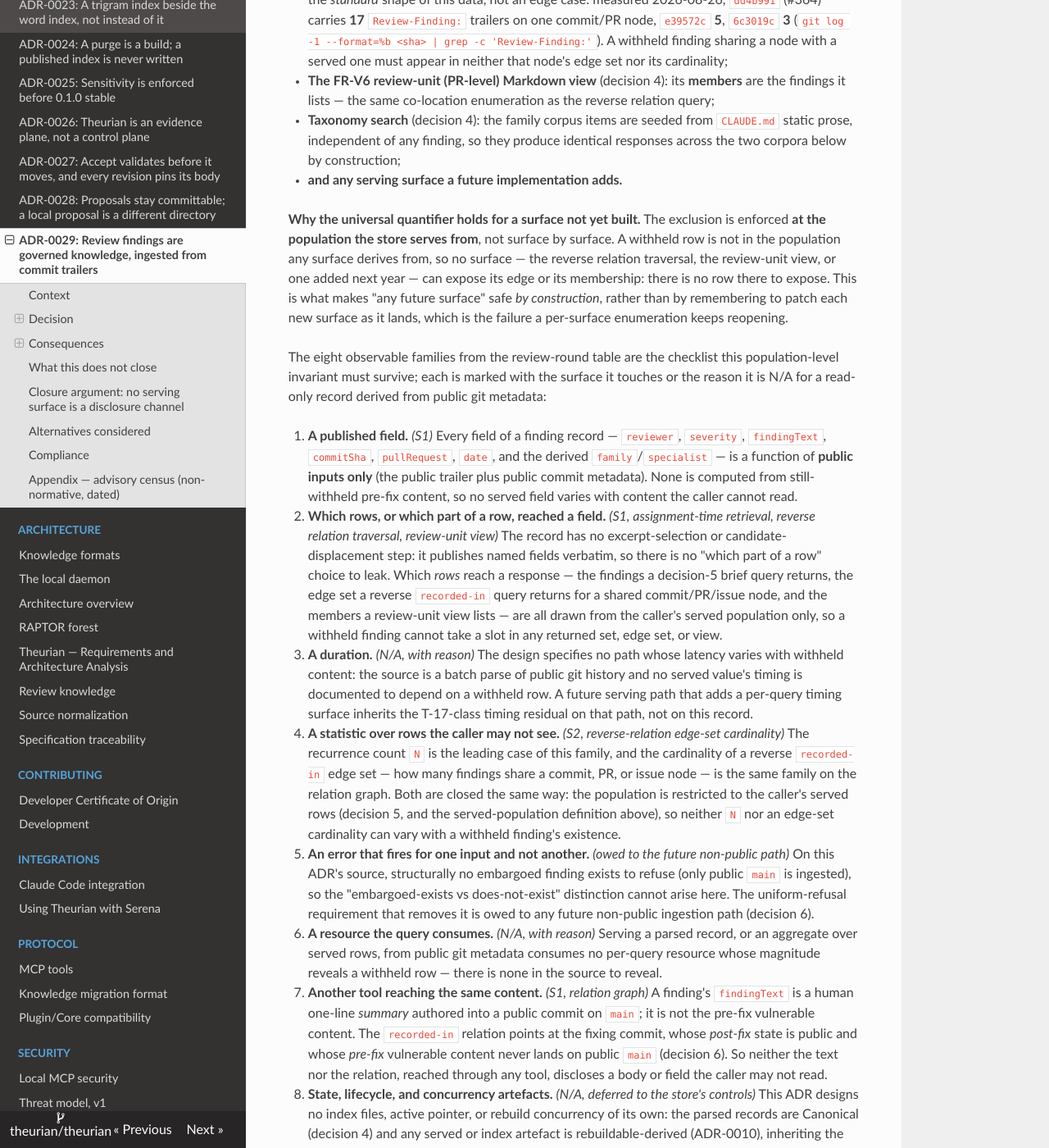
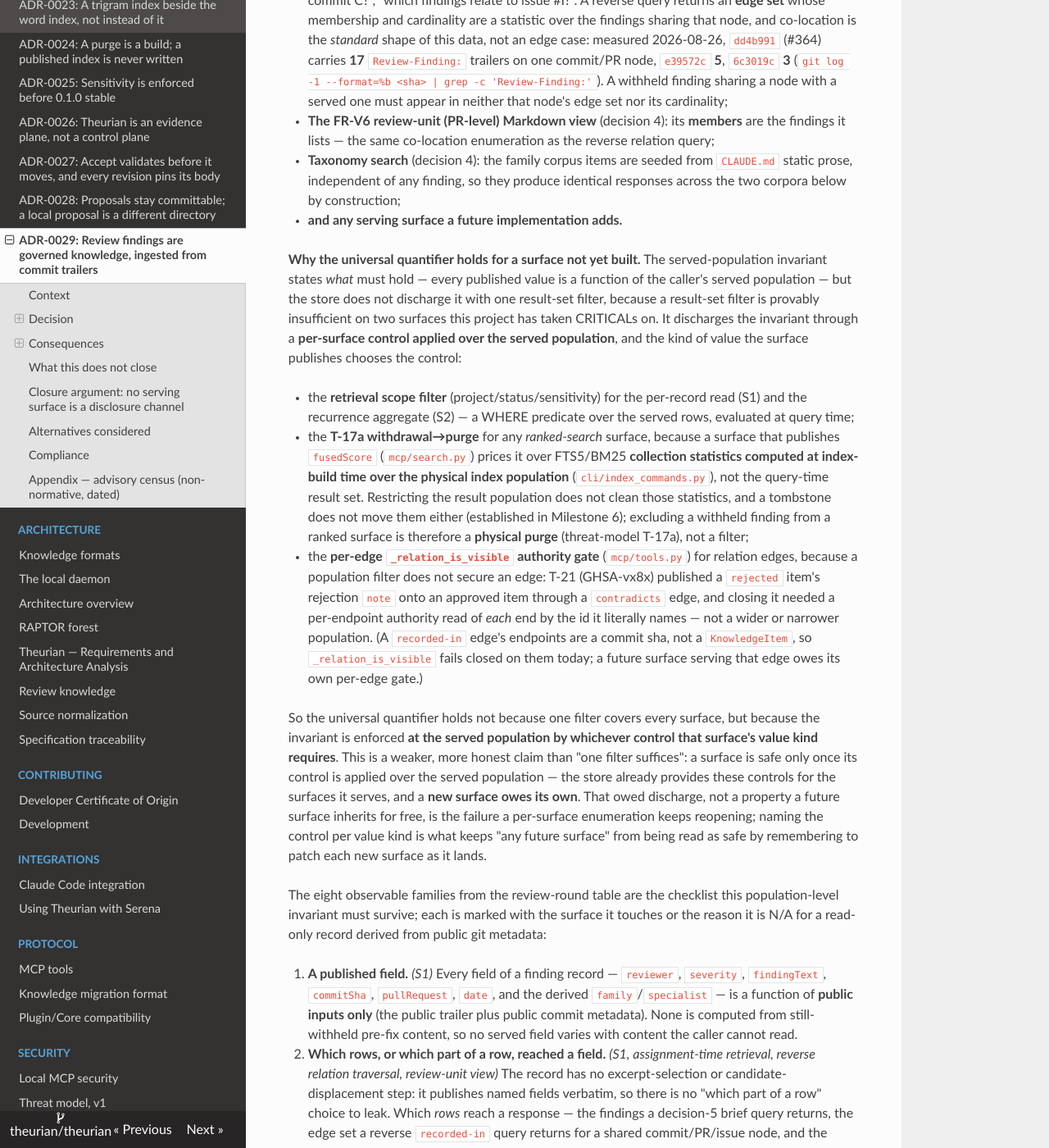
Before and after one commit to theurian/theurian, an MkDocs documentation site: the page built from docs/adr/0029-review-findings-are-governed-knowledge.md, in a window 1280 px wide and 1400 px high, scrolled down 11348 px. Shown: the whole window at 82% size. Built offline with MkDocs 1.6.1, drawn with Linux system fonts in a browser that asks for light colours; some of the changed text lies outside the part shown.

Commit message:
docs(adr): qualify the closure's per-surface enforcement
The universal served-population invariant is correct, but the closure's
"safe by construction / single population" wording read as if one
result-set filter suffices on every surface. It does not on two surfaces
this project has taken CRITICALs on:

- a ranked-search surface publishes `fusedScore`, priced over FTS5/BM25
  collection statistics computed at index-build time over the physical
  index population, so a result-set filter cannot exclude a withheld
  finding -- the control is the T-17a withdrawal->purge (a physical
  purge; a tombstone does not move collection statistics);
- relation-edge visibility needs the per-edge `_relation_is_visible`
  authority gate T-21 (GHSA-vx8x) required, not a population filter.

Correct the enforcement framing to a per-surface control over the served
population (weaker, more honest), add the owed two-corpora tests for the
reverse edge set/cardinality, the FR-V6 view members, and the ranked
T-17a-purged population, and reword the SEC-13 degeneration LOW so it no
longer conflates git origin with the project-isolation boundary. Status
stays proposed; docs-only, no behaviour change.

Review-Finding: adversarial MEDIUM — family #4 omitted ranked-search collection statistics (fusedScore), whose exclusion needs T-17a purge not a result-set filter
Review-Finding: security MEDIUM — the closure's single-population "safe by construction" framing under-specified the store's per-surface enforcement (T-17a purge; the per-edge _relation_is_visible gate T-21 required)
Signed-off-by: Takehide Uchida <utchy007@gmail.com>

```diff
--- a/docs/adr/0029-review-findings-are-governed-knowledge.md
+++ b/docs/adr/0029-review-findings-are-governed-knowledge.md
@@ -495,8 +495,11 @@ not read it under any other withholding dimension — SEC-13 cross-project
 isolation, a sensitivity label, or a draft/rejected lifecycle status. The served
 population is therefore the embargo-cleared rows intersected with the rows this
 caller may read. On this ADR's source those other dimensions **degenerate**: the
-source ingests only public `main`, single-origin, and a finding record carries no
-sensitivity label and no draft/rejected status, so here *served = embargo-cleared*.
+source ingests only public `main`, and a finding record carries no sensitivity
+label and no draft/rejected status. SEC-13's isolation does not vanish — the
+standard `chunks.project_id` project filter still runs; it simply **narrows to one
+project**, because this source's findings all belong to a single project — so here
+*served = embargo-cleared*.
 That degeneration is a property of this source, named so it is not mistaken for
 the invariant — a future store that aggregates multi-project findings or attaches
 sensitivity restores the dimensions, and the per-caller filter is then the store's
@@ -531,14 +534,43 @@ The surfaces the design defines today are instances of this, not the extent of i
   responses across the two corpora below by construction;
 - **and any serving surface a future implementation adds.**
 
-**Why the universal quantifier holds for a surface not yet built.** The exclusion
-is enforced **at the population the store serves from**, not surface by surface. A
-withheld row is not in the population any surface derives from, so no surface — the
-reverse relation traversal, the review-unit view, or one added next year — can
-expose its edge or its membership: there is no row there to expose. This is what
-makes "any future surface" safe *by construction*, rather than by remembering to
-patch each new surface as it lands, which is the failure a per-surface enumeration
-keeps reopening.
+**Why the universal quantifier holds for a surface not yet built.** The
+served-population invariant states *what* must hold — every published value is a
+function of the caller's served population — but the store does not discharge it
+with one result-set filter, because a result-set filter is provably insufficient
+on two surfaces this project has taken CRITICALs on. It discharges the invariant
+through a **per-surface control applied over the served population**, and the kind
+of value the surface publishes chooses the control:
+
+- the **retrieval scope filter** (project/status/sensitivity) for the per-record
+  read (S1) and the recurrence aggregate (S2) — a WHERE predicate over the served
+  rows, evaluated at query time;
+- the **T-17a withdrawal→purge** for any *ranked-search* surface, because a surface
+  that publishes `fusedScore` (`mcp/search.py`) prices it over FTS5/BM25
+  **collection statistics computed at index-build time over the physical index
+  population** (`cli/index_commands.py`), not the query-time result set.
+  Restricting the result population does not clean those statistics, and a
+  tombstone does not move them either (established in Milestone 6); excluding a
+  withheld finding from a ranked surface is therefore a **physical purge**
+  (threat-model T-17a), not a filter;
+- the **per-edge `_relation_is_visible` authority gate** (`mcp/tools.py`) for
+  relation edges, because a population filter does not secure an edge: T-21
+  (GHSA-vx8x) published a `rejected` item's rejection `note` onto an approved item
+  through a `contradicts` edge, and closing it needed a per-endpoint authority read
+  of *each* end by the id it literally names — not a wider or narrower population.
+  (A `recorded-in` edge's endpoints are a commit sha, not a `KnowledgeItem`, so
+  `_relation_is_visible` fails closed on them today; a future surface serving that
+  edge owes its own per-edge gate.)
+
+So the universal quantifier holds not because one filter covers every surface, but
+because the invariant is enforced **at the served population by whichever control
+that surface's value kind requires**. This is a weaker, more honest claim than
+"one filter suffices": a surface is safe only once its control is applied over the
+served population — the store already provides these controls for the surfaces it
+serves, and a **new surface owes its own**. That owed discharge, not a property a
+future surface inherits for free, is the failure a per-surface enumeration keeps
+reopening; naming the control per value kind is what keeps "any future surface"
+from being read as safe by remembering to patch each new surface as it lands.
 
 The eight observable families from the review-round table are the checklist this
 population-level invariant must survive; each is marked with the surface it touches
@@ -564,12 +596,20 @@ or the reason it is N/A for a read-only record derived from public git metadata:
    future serving path that adds a per-query timing surface inherits the T-17-class
    timing residual on that path, not on this record.
 4. **A statistic over rows the caller may not see.** *(S2, reverse-relation
-   edge-set cardinality)* The recurrence count `N` is the leading case of this
-   family, and the cardinality of a reverse `recorded-in` edge set — how many
-   findings share a commit, PR, or issue node — is the same family on the relation
-   graph. Both are closed the same way: the population is restricted to the caller's
-   served rows (decision 5, and the served-population definition above), so neither
-   `N` nor an edge-set cardinality can vary with a withheld finding's existence.
+   edge-set cardinality, ranked-search collection statistics)* The recurrence count
+   `N` is the leading case of this family, and the cardinality of a reverse
+   `recorded-in` edge set — how many findings share a commit, PR, or issue node — is
+   the same family on the relation graph. Both are evaluated at query time, and both
+   are closed by restricting the population to the caller's served rows (decision 5,
+   and the served-population definition above), so neither `N` nor an edge-set
+   cardinality can vary with a withheld finding's existence. A **third** instance is
+   not closed that way: a finding served through *ranked search* carries a
+   `fusedScore` priced over FTS5/BM25 collection statistics computed at
+   **index-build time over the physical index population**, so a result-set filter
+   does not exclude a withheld finding from it. Its control is the **T-17a
+   withdrawal→purge** (the enforcement paragraph above) — a physical purge, because
+   a tombstone does not move collection statistics — so its served population is the
+   purged physical index, not a filtered result set.
 5. **An error that fires for one input and not another.** *(owed to the future
    non-public path)* On this ADR's source, structurally no embargoed finding
    exists to refuse (only public `main` is ingested), so the "embargoed-exists vs
@@ -690,6 +730,26 @@ Owed at implementation, each tied to the lane that will discharge it:
 - **The recurrence count is computed over embargo-cleared rows only** — a test
   that a withheld finding does not move the `(family, specialist)` count `N`
   (decision 5), so the aggregate cannot leak a withheld finding's existence.
+- **A reverse `recorded-in` edge set excludes withheld findings** — a test that a
+  withheld finding sharing a commit, PR, or issue node with a served one moves
+  neither that node's reverse `recorded-in` **edge set** nor its **cardinality**
+  (family 4). Enforced by the per-edge `_relation_is_visible` authority gate, not a
+  population filter (the enforcement paragraph in the closure), so this is driven by
+  [#200](https://github.com/theurian/theurian/issues/200)'s relation surface over
+  the store's existing `_relation_is_visible` control.
+- **An FR-V6 review-unit view lists only served findings** — a test that a withheld
+  finding does not appear in the **members** of a rendered PR-level Markdown view
+  (decision 4, FR-V6), the same co-location enumeration as the reverse relation
+  query. Driven by [#200](https://github.com/theurian/theurian/issues/200)'s view
+  renderer.
+- **A ranked-search surface over findings ranks the T-17a-purged population** — a
+  test that a withheld finding left in the physical index does not move a visible
+  finding's `fusedScore` or rank (family 4): the served population for a ranked
+  surface is the **withdrawal→purged** index population (threat-model T-17a), not a
+  result-set filter, so the response is byte-identical to a build that never held
+  the withheld finding — a tombstone would not move the collection statistics.
+  Driven by the store's existing T-17a withdrawal→purge control, exercised over a
+  findings corpus by [#200](https://github.com/theurian/theurian/issues/200).
 - **The manual burn-in is retired by the CL that ships the query** — the
   implementation lane removes the recurrence rule from `CLAUDE.md` in the same CL,
   so the two mechanisms never both run (decision 5).
```
